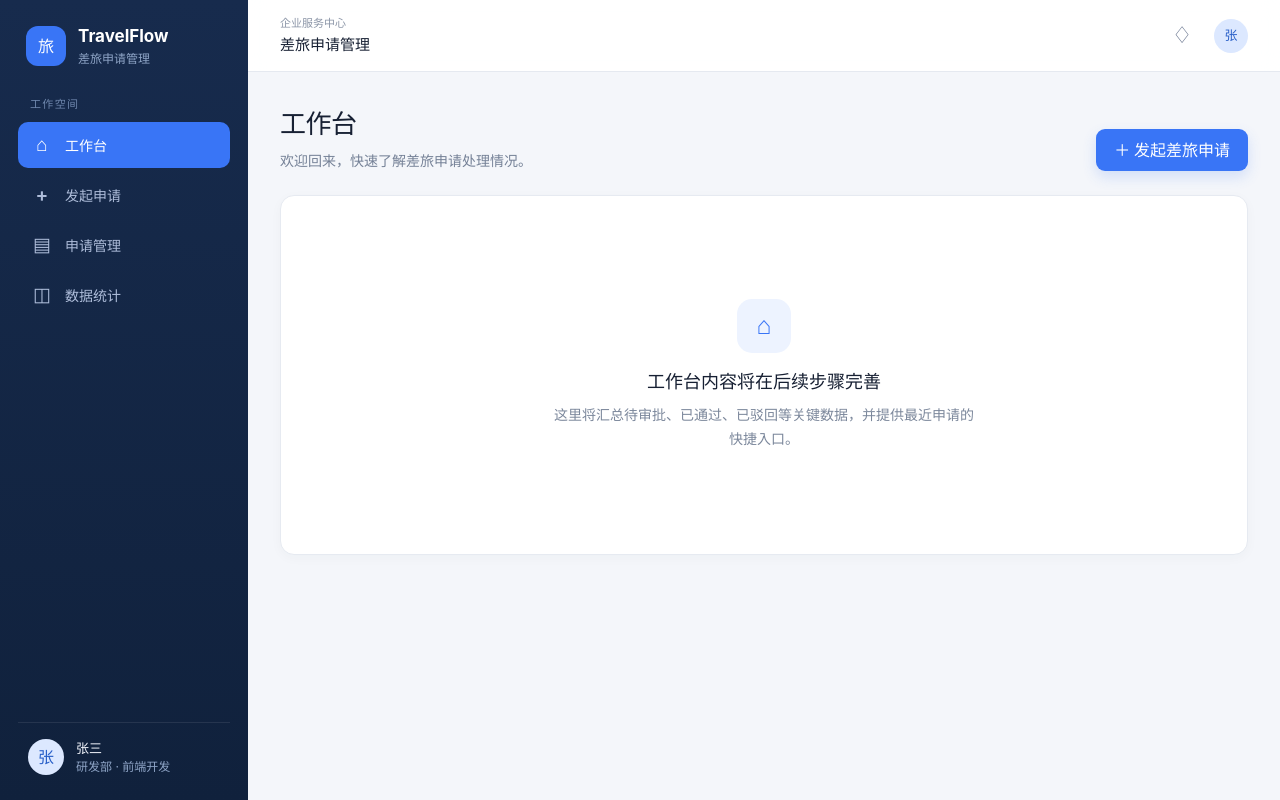
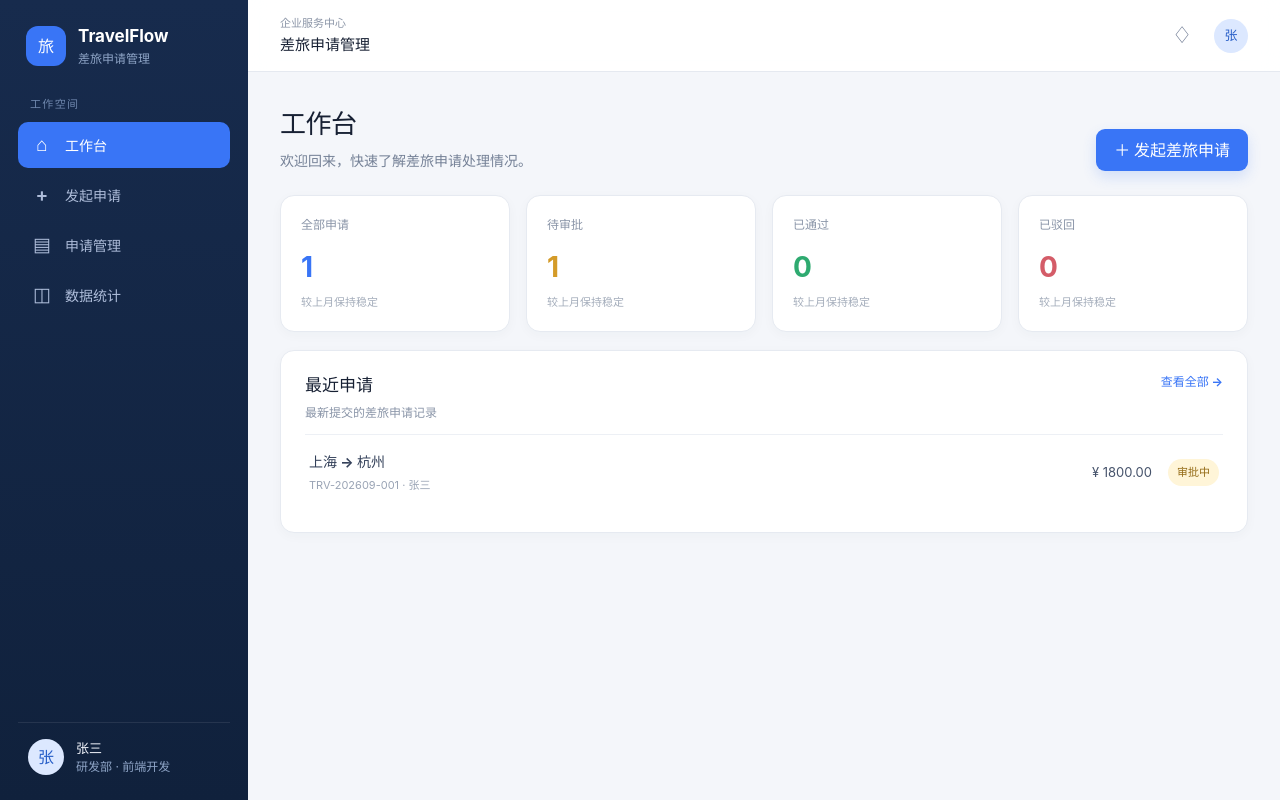
Before and after one commit to ultracodee/travel-application, a SvelteKit app: page / in a window 1280 px wide. Built offline with nearby package versions, Linux system fonts and the light colour scheme.

Commit message:
feat: add dashboard and statistics views

```diff
--- a/src/routes/+page.svelte
+++ b/src/routes/+page.svelte
@@ -1,8 +1,52 @@
+<script lang="ts">
+	import { onMount } from 'svelte';
+	import { APPLICATION_STATUS_LABEL, type TravelApplication } from '$lib/types/application';
+	import { countByStatus } from '$lib/utils/applicationStatistics';
+
+	let applications = $state<TravelApplication[]>([]);
+	onMount(async () => {
+		const response = await fetch('/api/applications');
+		if (response.ok) applications = (await response.json()).data;
+	});
+	let counts = $derived(countByStatus(applications));
+	let recent = $derived(applications.slice(0, 4));
+</script>
+
+<svelte:head><title>工作台 - 差旅管理</title></svelte:head>
+
 <div class="page-heading">
 	<div><h1>工作台</h1><p>欢迎回来，快速了解差旅申请处理情况。</p></div>
 	<a class="primary-button" href="/apply">＋ 发起差旅申请</a>
 </div>
 
-<section class="panel placeholder">
-	<div><div class="placeholder-mark">⌂</div><h2>工作台内容将在后续步骤完善</h2><p>这里将汇总待审批、已通过、已驳回等关键数据，并提供最近申请的快捷入口。</p></div>
+<section class="metrics">
+	{#each [
+		{ label: '全部申请', value: applications.length, tone: 'blue' },
+		{ label: '待审批', value: counts.pending, tone: 'amber' },
+		{ label: '已通过', value: counts.approved, tone: 'green' },
+		{ label: '已驳回', value: counts.rejected, tone: 'red' }
+	] as metric}
+		<div class="panel metric"><span>{metric.label}</span><strong class={`tone-${metric.tone}`}>{metric.value}</strong><small>较上月保持稳定</small></div>
+	{/each}
 </section>
+
+<section class="panel recent-panel">
+	<div class="section-title"><div><h2>最近申请</h2><p>最新提交的差旅申请记录</p></div><a href="/applications">查看全部 →</a></div>
+	{#if recent.length === 0}<div class="empty">暂无申请记录</div>{:else}
+		<div class="recent-list">
+			{#each recent as item}
+				<a class="recent-item" href={`/applications/${item.id}`}><div class="route"><strong>{item.from} → {item.to}</strong><span>{item.id} · {item.applicant.name}</span></div><div class="recent-meta"><span>¥ {item.estimatedCost.toFixed(2)}</span><em class={`status status-${item.status}`}>{APPLICATION_STATUS_LABEL[item.status]}</em></div></a>
+			{/each}
+		</div>
+	{/if}
+</section>
+
+<style>
+	.metrics { display: grid; grid-template-columns: repeat(4, 1fr); gap: 16px; margin-bottom: 18px; }
+	.metric { padding: 20px; } .metric span, .metric small { display: block; color: #8a95a8; font-size: 12px; } .metric strong { display: block; margin: 12px 0 6px; font-size: 28px; } .metric small { color: #a4adbb; font-size: 11px; }
+	.tone-blue { color: #3975f6; } .tone-amber { color: #d49b28; } .tone-green { color: #2eaa70; } .tone-red { color: #d45c68; }
+	.recent-panel { padding: 22px 24px; } .section-title { display: flex; justify-content: space-between; align-items: flex-start; margin-bottom: 12px; } .section-title h2 { margin: 0; font-size: 17px; } .section-title p { margin: 6px 0 0; color: #8a95a8; font-size: 12px; } .section-title a { color: #3975f6; font-size: 12px; font-weight: 650; }
+	.recent-list { display: grid; } .recent-item { display: flex; justify-content: space-between; gap: 18px; padding: 16px 4px; border-top: 1px solid #edf0f5; } .route strong, .route span { display: block; } .route strong { color: #34415a; font-size: 14px; } .route span { margin-top: 5px; color: #9aa4b5; font-size: 11px; } .recent-meta { display: flex; align-items: center; gap: 16px; color: #46536b; font-size: 13px; }
+	.status { padding: 5px 9px; border-radius: 999px; font-size: 11px; font-style: normal; font-weight: 650; } .status-draft { color: #667085; background: #f0f2f5; } .status-pending { color: #946b16; background: #fff5d8; } .status-approved { color: #237a52; background: #e8f8ef; } .status-rejected { color: #b54855; background: #ffedf0; } .empty { padding: 40px; color: #8a95a8; text-align: center; }
+	@media (max-width: 800px) { .metrics { grid-template-columns: repeat(2, 1fr); } } @media (max-width: 520px) { .metrics { gap: 10px; } .metric { padding: 15px; } .recent-item { align-items: flex-start; flex-direction: column; gap: 9px; } }
+</style>
--- a/src/routes/statistics/+page.svelte
+++ b/src/routes/statistics/+page.svelte
@@ -1,4 +1,28 @@
-<div class="page-heading">
-	<div><h1>数据统计</h1><p>从状态、部门和时间维度分析差旅申请。</p></div>
-</div>
-<section class="panel placeholder"><div><div class="placeholder-mark">↗</div><h2>申请统计报表</h2><p>ECharts 数据图表将在后续步骤实现。</p></div></section>
+<script lang="ts">
+	import { onMount } from 'svelte';
+	import { APPLICATION_STATUS_LABEL, type TravelApplication } from '$lib/types/application';
+	import { countByDepartment, countByStatus } from '$lib/utils/applicationStatistics';
+
+	let applications = $state<TravelApplication[]>([]);
+	onMount(async () => { const response = await fetch('/api/applications'); if (response.ok) applications = (await response.json()).data; });
+	let statusCounts = $derived(countByStatus(applications));
+	let departmentCounts = $derived(countByDepartment(applications));
+	let maxDepartment = $derived(Math.max(1, ...Object.values(departmentCounts)));
+</script>
+
+<svelte:head><title>数据统计 - 差旅管理</title></svelte:head>
+<div class="page-heading"><div><h1>数据统计</h1><p>从状态、部门和时间维度分析差旅申请。</p></div></div>
+<section class="stats-grid">
+	<div class="panel chart-card"><div class="card-heading"><h2>申请状态分布</h2><span>全部申请</span></div><div class="donut"><div class="donut-center"><strong>{applications.length}</strong><small>总申请</small></div></div><div class="legend">{#each Object.entries(APPLICATION_STATUS_LABEL) as [key, label]}<span><i class={`dot dot-${key}`}></i>{label}<b>{statusCounts[key as keyof typeof statusCounts]}</b></span>{/each}</div></div>
+	<div class="panel chart-card"><div class="card-heading"><h2>部门申请量</h2><span>按申请数量</span></div><div class="bars">{#each Object.entries(departmentCounts) as [department, count]}<div class="bar-row"><span>{department}</span><div class="bar-track"><i style={`width: ${(count / maxDepartment) * 100}%`}></i></div><b>{count}</b></div>{/each}{#if Object.keys(departmentCounts).length === 0}<p class="empty">暂无数据</p>{/if}</div></div>
+</section>
+<section class="panel insight"><h2>数据概览</h2><div><span>平均预计费用</span><strong>¥ {applications.length ? (applications.reduce((sum, item) => sum + item.estimatedCost, 0) / applications.length).toFixed(2) : '0.00'}</strong></div><div><span>最高单笔费用</span><strong>¥ {applications.length ? Math.max(...applications.map((item) => item.estimatedCost)).toFixed(2) : '0.00'}</strong></div><div><span>审批通过率</span><strong>{applications.length ? Math.round((statusCounts.approved / applications.length) * 100) : 0}%</strong></div></section>
+
+<style>
+	.stats-grid { display: grid; grid-template-columns: 1fr 1fr; gap: 18px; margin-bottom: 18px; } .chart-card { min-height: 320px; padding: 24px; } .card-heading { display: flex; justify-content: space-between; align-items: center; } .card-heading h2, .insight h2 { margin: 0; font-size: 17px; } .card-heading span { color: #9aa4b5; font-size: 11px; }
+	.donut { width: 150px; height: 150px; margin: 25px auto 18px; display: grid; place-items: center; border-radius: 50%; background: conic-gradient(#3975f6 0 25%, #e6b83f 25% 50%, #36ae73 50% 75%, #d65b68 75% 100%); position: relative; } .donut::before { content: ''; position: absolute; width: 94px; height: 94px; border-radius: 50%; background: white; } .donut-center { z-index: 1; display: grid; justify-items: center; } .donut-center strong { font-size: 25px; color: #34415a; } .donut-center small { color: #9aa4b5; font-size: 11px; }
+	.legend { display: grid; grid-template-columns: 1fr 1fr; gap: 10px 18px; } .legend span { display: flex; align-items: center; gap: 7px; color: #68758b; font-size: 12px; } .legend b { margin-left: auto; color: #34415a; } .dot { width: 8px; height: 8px; border-radius: 50%; } .dot-draft { background: #9aa4b5; } .dot-pending { background: #e6b83f; } .dot-approved { background: #36ae73; } .dot-rejected { background: #d65b68; }
+	.bars { display: grid; gap: 20px; margin-top: 32px; } .bar-row { display: grid; grid-template-columns: 70px 1fr 24px; align-items: center; gap: 10px; color: #68758b; font-size: 12px; } .bar-row b { color: #34415a; text-align: right; } .bar-track { height: 10px; overflow: hidden; border-radius: 99px; background: #edf1f7; } .bar-track i { display: block; height: 100%; border-radius: inherit; background: #3975f6; } .empty { color: #9aa4b5; text-align: center; }
+	.insight { display: grid; grid-template-columns: 1.2fr repeat(3, 1fr); gap: 18px; align-items: center; padding: 22px 24px; } .insight > div { padding-left: 18px; border-left: 1px solid #edf0f5; } .insight span, .insight strong { display: block; } .insight span { color: #8a95a8; font-size: 12px; } .insight strong { margin-top: 8px; color: #34415a; font-size: 19px; }
+	@media (max-width: 700px) { .stats-grid { grid-template-columns: 1fr; } .insight { grid-template-columns: 1fr 1fr; } .insight h2 { grid-column: 1 / -1; } } @media (max-width: 430px) { .insight { grid-template-columns: 1fr; } .insight > div { padding: 10px 0 0; border-left: 0; border-top: 1px solid #edf0f5; } }
+</style>
```
